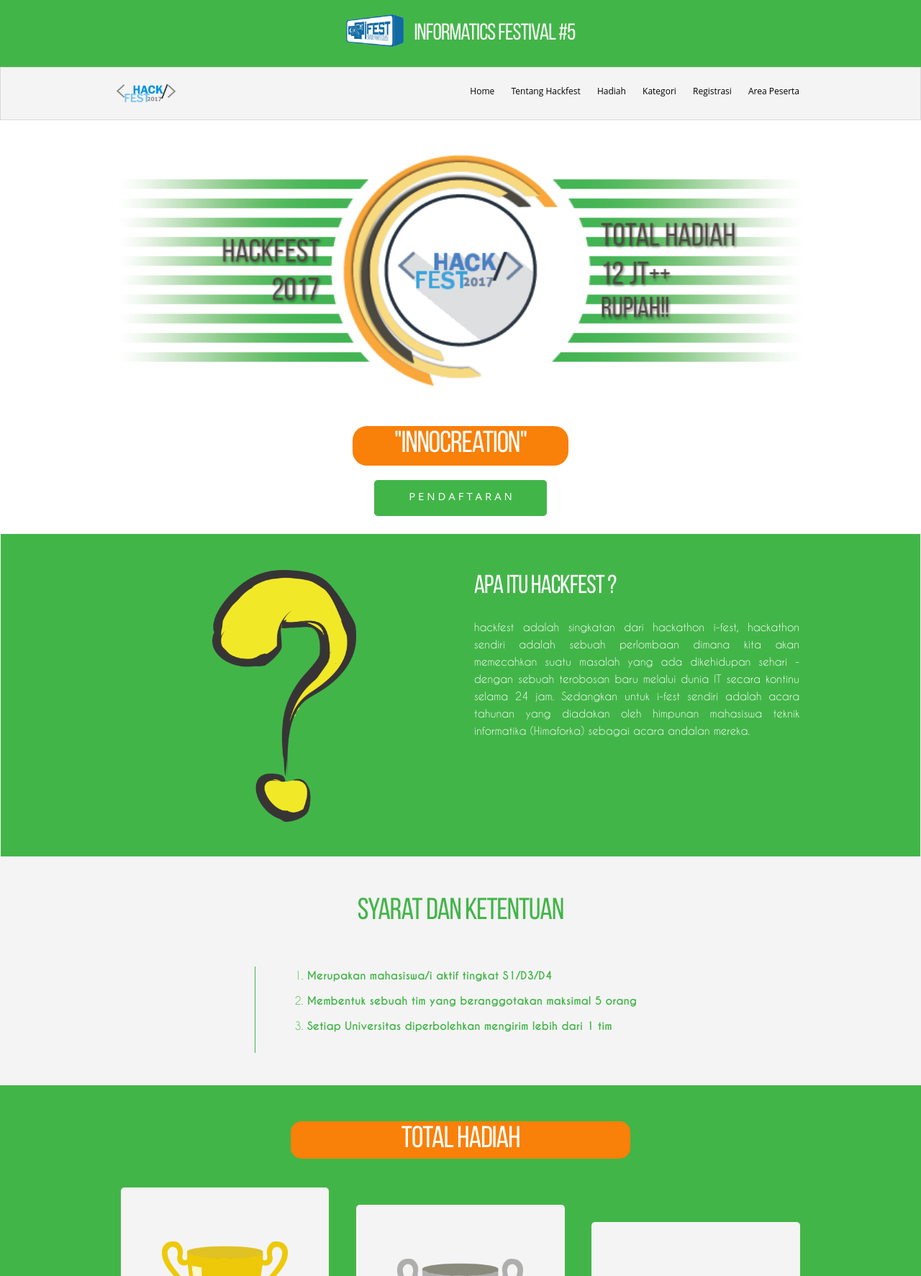
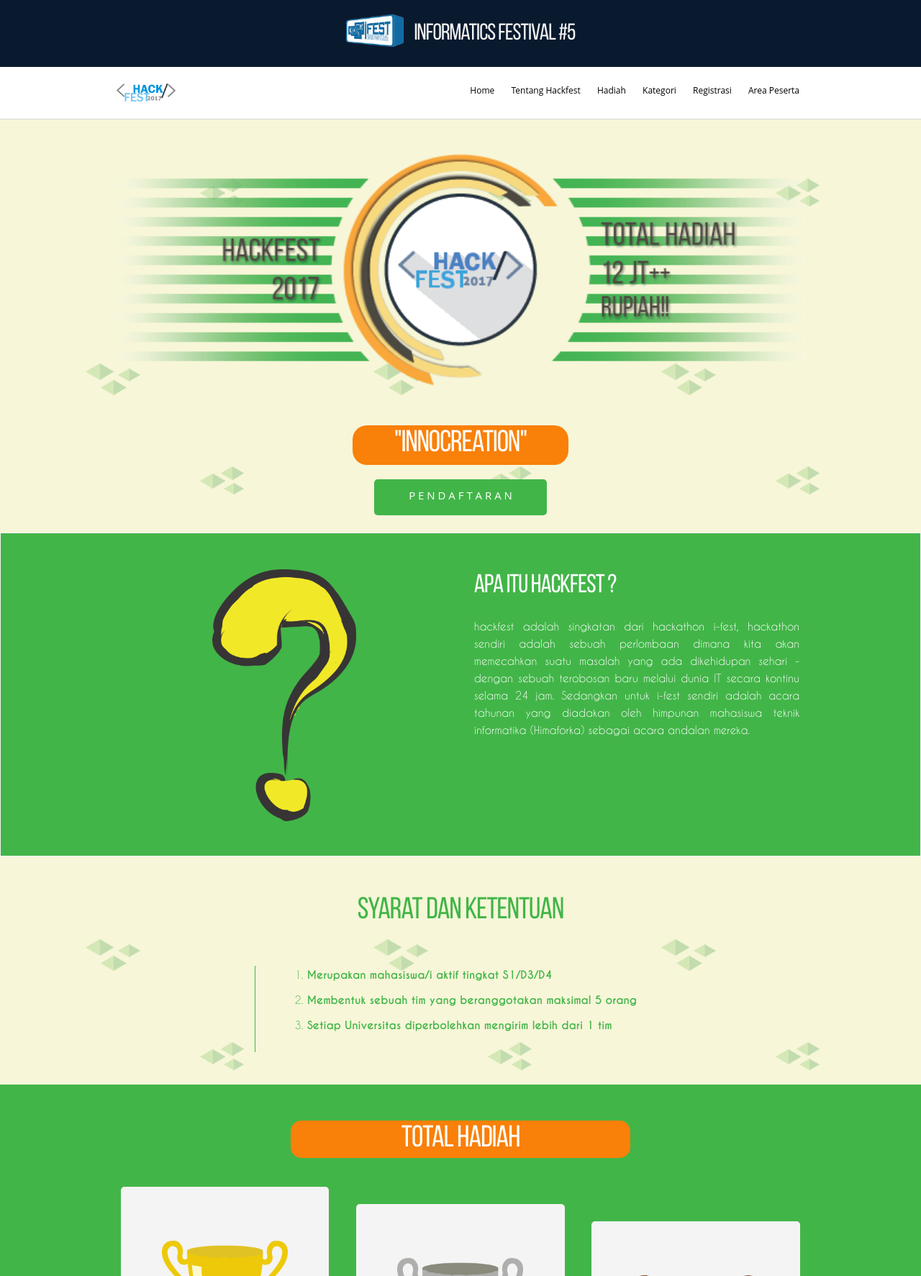
Before and after one commit to EkaJuliantara/upc-frontend, a PHP site: page /index.html in a window 1280 px wide. Shown: the top 1773 px of the page at 72% size. Run offline with PHP 8.4, Linux system fonts and the light colour scheme.

Commit message:
poles lagi

```diff
--- a/css/style.css
+++ b/css/style.css
@@ -39,7 +39,7 @@ h1, h2, h3, h4, h5, h6 {
 }
 
 body {
-    background-color: #F4F4F4;
+    background: url('../pattern.png');
     font-family: "CaviarDreams";
 }
 
@@ -52,7 +52,7 @@ a{
 .header {
     padding: 20px 0;
     box-sizing: border-box;
-    background-color: #42B548;
+    background-color: rgb(10, 26, 46);
 }
 
 
@@ -86,8 +86,8 @@ a.site-title{
     width: 100%;
     padding: 10px;
     box-sizing: border-box;
-    background-color: #F4F4F4;
-    border: 1px solid #d9d9d9;
+    background-color: #FFF;
+    border-bottom: 1px solid #d9d9d9;
     z-index: 3;
 }
 
@@ -141,7 +141,6 @@ a.site-title{
 
 #head {
     height: 425px;
-    background: white;
 }
 #head img{
     width: 75%;
@@ -155,11 +154,6 @@ a.site-title{
 #opening .teks{
         position: relative;
         z-index: 1;
-}
-
-#opening {
-
-    background-color: white;
 }
 
 #opening2 {
@@ -289,9 +283,6 @@ a.site-title:hover {
     left: 15%;
     margin: 0 50px
 }
-.bgsyarat{
-    background-color: #F4F4F4;
-}
 /*bab2*/
 
 #bab2{
@@ -341,8 +332,8 @@ a.site-title:hover {
 #cd-timeline .cd-date {
     color: #42b548;
     font-size: 20px;
-    background-color: #f4f4f4;
     background-size: auto;
+    font-weight: bold;
 }
 
 #cd-timeline h2{
@@ -362,7 +353,6 @@ a.site-title:hover {
 
 .cd-timeline-content::before{
     border-left-color: #42b548;
-    border-right: 7px solid #42b548;
 }
 .cd-timeline-block:nth-child(2n) .cd-timeline-content::before {
     border-right-color: #42b548;
@@ -403,7 +393,6 @@ div.register-btn2-change{
 
 #penutup {
     padding: 50px 0;
-    background-color: white;
     height: auto;
 }
 #penutup h3{
```
